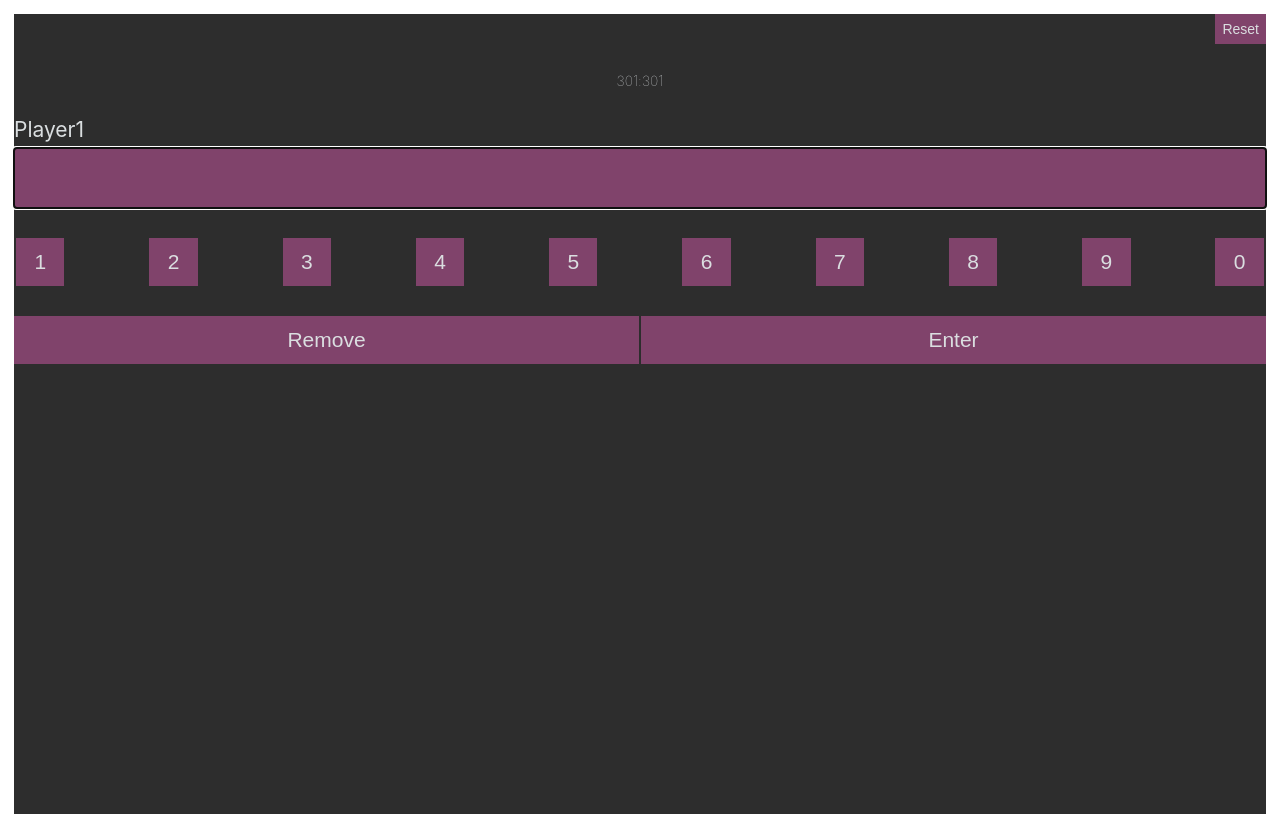
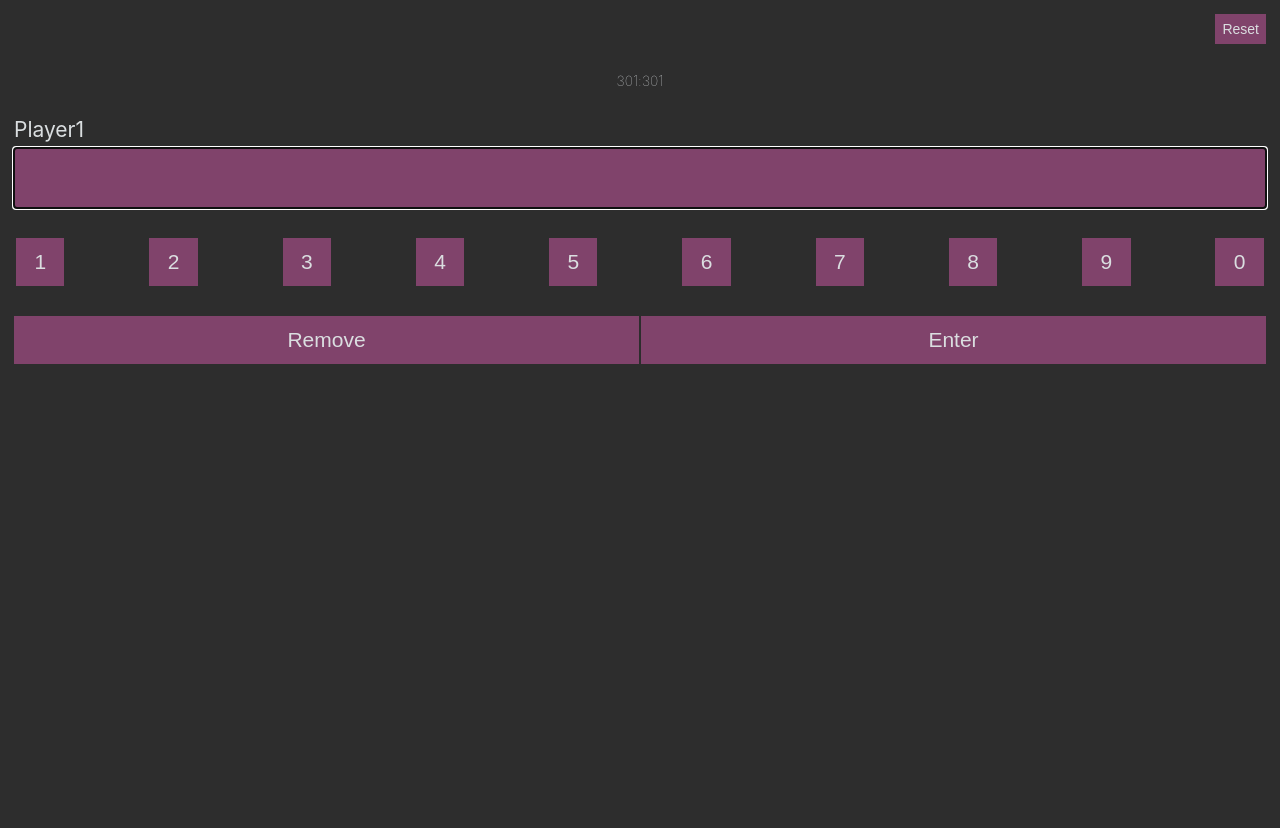
Before and after one commit to stsh89/darts-scoreboard, a React (Create React App) app: page / in a window 1280 px wide. Built offline with nearby package versions, Linux system fonts and the light colour scheme.

Commit message:
Update App.css

```diff
--- a/src/App.css
+++ b/src/App.css
@@ -8,7 +8,7 @@
   background-color: #2d2d2d;
   color: #dadee0;
   min-height: 100vh;
-  margin: 1em;
+  padding: 1em;
 }
 
 .score {
```
